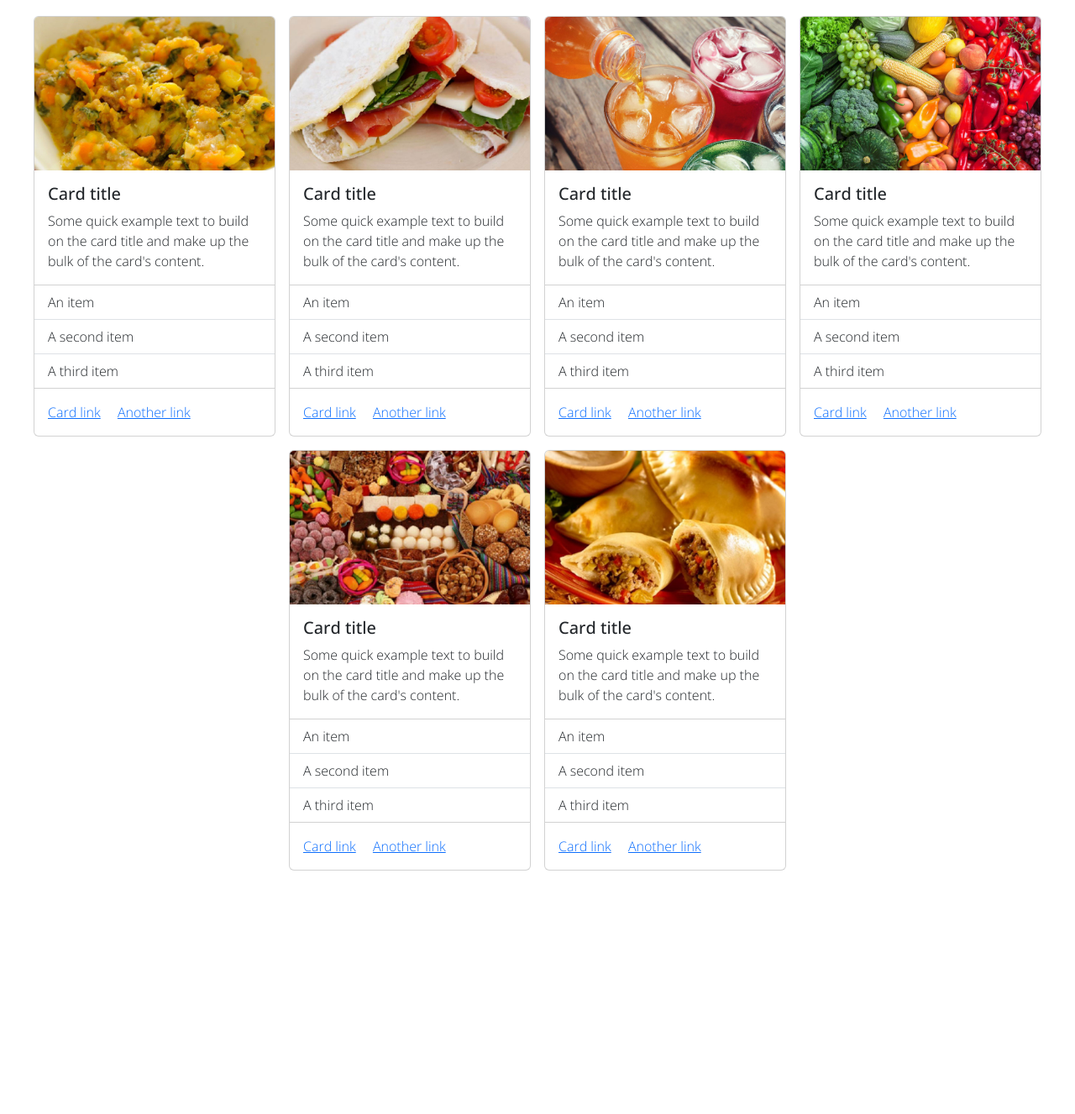
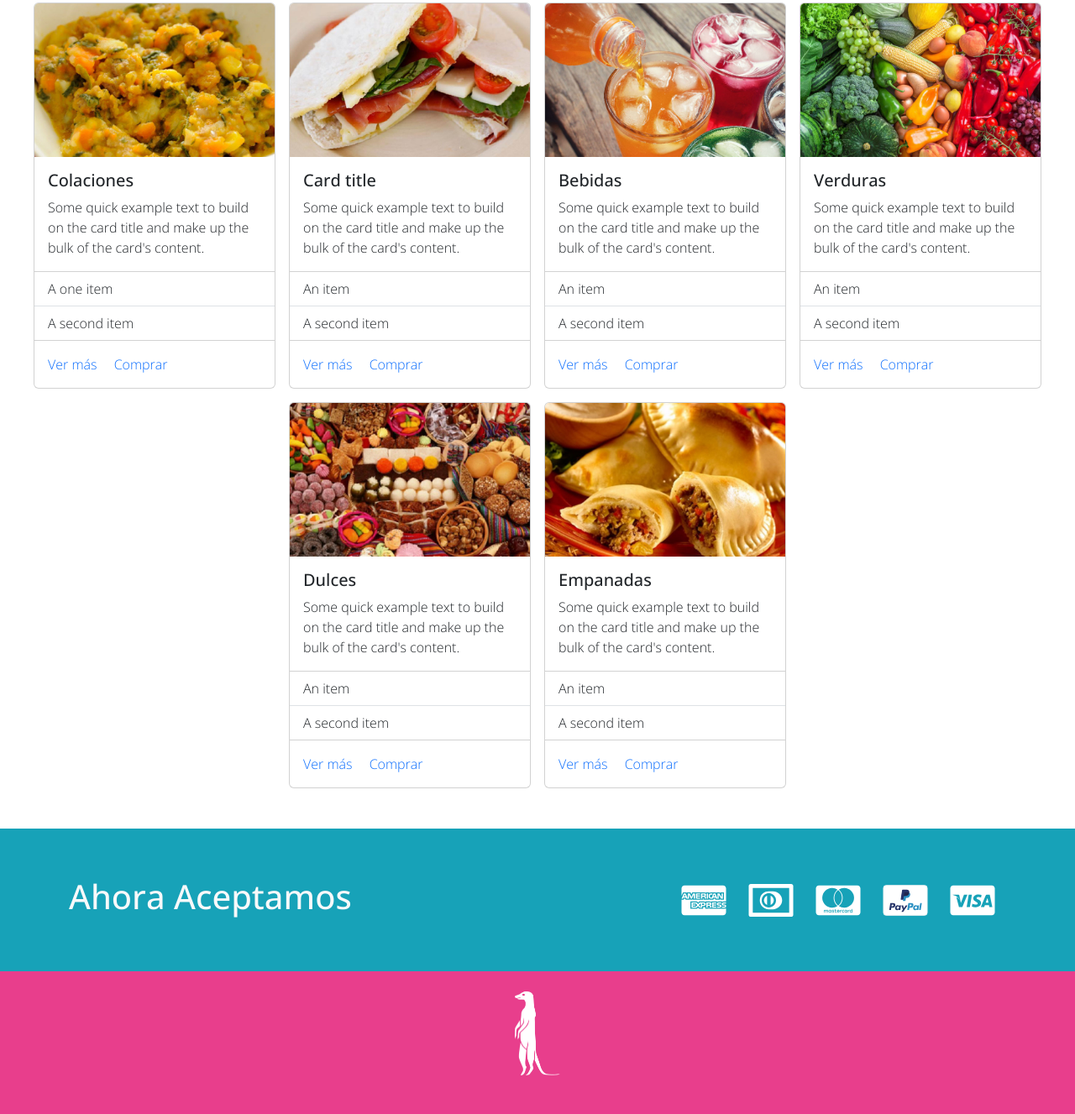
Before and after one commit to SebastianArellanoG/JavaBootcamp, a plain HTML site: page index.html in a window 1280 px wide. Shown: the part 202-1529 px from the top of the page at 84% size. Before the commit the page ends 1239 px from the top, so only its background shows below. Drawn offline with nearby package versions, Linux system fonts and the light colour scheme.

Commit message:
feat: add footer section

```diff
--- a/assets/css/styles.css
+++ b/assets/css/styles.css
@@ -19,3 +19,12 @@
   width: 132px;
   height: auto;
 }
+
+.bg--info {
+  background-color: #17a2b8;
+}
+
+.footer-sections {
+  min-height: 170px;
+  max-height: 200px;
+}
--- a/index.html
+++ b/index.html
@@ -2,10 +2,7 @@
 <html lang="en">
   <head>
     <meta charset="UTF-8" />
-    <meta
-      name="viewport"
-      content="width=device-width, initial-scale=1.0"
-    />
+    <meta name="viewport" content="width=device-width, initial-scale=1.0" />
     <title>Document</title>
     <link rel="stylesheet" href="/assets/css/styles.css" />
     <link
@@ -39,13 +36,11 @@
         </div>
       </div>
     </nav>
-    <hero class="d-flex flex-column align-items-center">
-      <div class="py-5">
+    <hero class="d-flex flex-column align-items-center py-5">
+      <div class="py-3">
         <h1>Nuestros Productos</h1>
       </div>
-      <section
-        class="d-flex flex-row flex-wrap justify-content-center gap-3"
-      >
+      <section class="d-flex flex-row flex-wrap justify-content-center gap-3">
         <div class="card" style="width: 18rem">
           <img
             src="/assets/img/colaciones.jpg"
@@ -53,140 +48,141 @@
             alt="..."
           />
           <div class="card-body">
+            <h5 class="card-title">Colaciones</h5>
+            <p class="card-text">
+              Some quick example text to build on the card title and make up the
+              bulk of the card's content.
+            </p>
+          </div>
+          <ul class="list-group list-group-flush">
+            <li class="list-group-item">A one item</li>
+            <li class="list-group-item">A second item</li>
+          </ul>
+          <div class="card-body">
+            <a href="#" class="card-link text-decoration-none">Ver más</a>
+            <a href="#" class="card-link text-decoration-none">Comprar</a>
+          </div>
+        </div>
+        <div class="card" style="width: 18rem">
+          <img src="/assets/img/desayunos.jpg" class="card-img-top" alt="..." />
+          <div class="card-body">
             <h5 class="card-title">Card title</h5>
             <p class="card-text">
-              Some quick example text to build on the card title and
-              make up the bulk of the card's content.
+              Some quick example text to build on the card title and make up the
+              bulk of the card's content.
             </p>
           </div>
           <ul class="list-group list-group-flush">
             <li class="list-group-item">An item</li>
             <li class="list-group-item">A second item</li>
-            <li class="list-group-item">A third item</li>
           </ul>
           <div class="card-body">
-            <a href="#" class="card-link">Card link</a>
-            <a href="#" class="card-link">Another link</a>
+            <a href="#" class="card-link text-decoration-none">Ver más</a>
+            <a href="#" class="card-link text-decoration-none">Comprar</a>
           </div>
         </div>
         <div class="card" style="width: 18rem">
-          <img
-            src="/assets/img/desayunos.jpg"
-            class="card-img-top"
-            alt="..."
-          />
+          <img src="/assets/img/bebidas.jpg" class="card-img-top" alt="..." />
           <div class="card-body">
-            <h5 class="card-title">Card title</h5>
+            <h5 class="card-title">Bebidas</h5>
             <p class="card-text">
-              Some quick example text to build on the card title and
-              make up the bulk of the card's content.
+              Some quick example text to build on the card title and make up the
+              bulk of the card's content.
             </p>
           </div>
           <ul class="list-group list-group-flush">
             <li class="list-group-item">An item</li>
             <li class="list-group-item">A second item</li>
-            <li class="list-group-item">A third item</li>
           </ul>
           <div class="card-body">
-            <a href="#" class="card-link">Card link</a>
-            <a href="#" class="card-link">Another link</a>
+            <a href="#" class="card-link text-decoration-none">Ver más</a>
+            <a href="#" class="card-link text-decoration-none">Comprar</a>
           </div>
         </div>
         <div class="card" style="width: 18rem">
-          <img
-            src="/assets/img/bebidas.jpg"
-            class="card-img-top"
-            alt="..."
-          />
+          <img src="/assets/img/verduras.jpg" class="card-img-top" alt="..." />
           <div class="card-body">
-            <h5 class="card-title">Card title</h5>
+            <h5 class="card-title">Verduras</h5>
             <p class="card-text">
-              Some quick example text to build on the card title and
-              make up the bulk of the card's content.
+              Some quick example text to build on the card title and make up the
+              bulk of the card's content.
             </p>
           </div>
           <ul class="list-group list-group-flush">
             <li class="list-group-item">An item</li>
             <li class="list-group-item">A second item</li>
-            <li class="list-group-item">A third item</li>
           </ul>
           <div class="card-body">
-            <a href="#" class="card-link">Card link</a>
-            <a href="#" class="card-link">Another link</a>
+            <a href="#" class="card-link text-decoration-none">Ver más</a>
+            <a href="#" class="card-link text-decoration-none">Comprar</a>
           </div>
         </div>
         <div class="card" style="width: 18rem">
-          <img
-            src="/assets/img/verduras.jpg"
-            class="card-img-top"
-            alt="..."
-          />
+          <img src="/assets/img/dulces.jpg" class="card-img-top" alt="..." />
           <div class="card-body">
-            <h5 class="card-title">Card title</h5>
+            <h5 class="card-title">Dulces</h5>
             <p class="card-text">
-              Some quick example text to build on the card title and
-              make up the bulk of the card's content.
+              Some quick example text to build on the card title and make up the
+              bulk of the card's content.
             </p>
           </div>
           <ul class="list-group list-group-flush">
             <li class="list-group-item">An item</li>
             <li class="list-group-item">A second item</li>
-            <li class="list-group-item">A third item</li>
           </ul>
           <div class="card-body">
-            <a href="#" class="card-link">Card link</a>
-            <a href="#" class="card-link">Another link</a>
+            <a href="#" class="card-link text-decoration-none">Ver más</a>
+            <a href="#" class="card-link text-decoration-none">Comprar</a>
           </div>
         </div>
         <div class="card" style="width: 18rem">
-          <img
-            src="/assets/img/dulces.jpg"
-            class="card-img-top"
-            alt="..."
-          />
+          <img src="/assets/img/empanadas.jpg" class="card-img-top" alt="..." />
           <div class="card-body">
-            <h5 class="card-title">Card title</h5>
+            <h5 class="card-title">Empanadas</h5>
             <p class="card-text">
-              Some quick example text to build on the card title and
-              make up the bulk of the card's content.
+              Some quick example text to build on the card title and make up the
+              bulk of the card's content.
             </p>
           </div>
           <ul class="list-group list-group-flush">
             <li class="list-group-item">An item</li>
             <li class="list-group-item">A second item</li>
-            <li class="list-group-item">A third item</li>
           </ul>
           <div class="card-body">
-            <a href="#" class="card-link">Card link</a>
-            <a href="#" class="card-link">Another link</a>
-          </div>
-        </div>
-        <div class="card" style="width: 18rem">
-          <img
-            src="/assets/img/empanadas.jpg"
-            class="card-img-top"
-            alt="..."
-          />
-          <div class="card-body">
-            <h5 class="card-title">Card title</h5>
-            <p class="card-text">
-              Some quick example text to build on the card title and
-              make up the bulk of the card's content.
-            </p>
-          </div>
-          <ul class="list-group list-group-flush">
-            <li class="list-group-item">An item</li>
-            <li class="list-group-item">A second item</li>
-            <li class="list-group-item">A third item</li>
-          </ul>
-          <div class="card-body">
-            <a href="#" class="card-link">Card link</a>
-            <a href="#" class="card-link">Another link</a>
+            <a href="#" class="card-link text-decoration-none">Ver más</a>
+            <a href="#" class="card-link text-decoration-none">Comprar</a>
           </div>
         </div>
       </section>
     </hero>
-    <footer></footer>
+    <footer>
+      <section class="bg--info footer-sections d-none d-sm-flex">
+        <div
+          class="container d-flex align-items-center justify-content-between"
+        >
+          <div>
+            <h1 class="text-light">Ahora Aceptamos</h1>
+          </div>
+          <div>
+            <img
+              src="/assets/svg/american-express-svgrepo-com.svg"
+              alt=""
+            /><img src="/assets/svg/diners-club-svgrepo-com.svg" alt="" /><img
+              src="assets/svg/mastercard-svgrepo-com.svg"
+              alt=""
+            /><img src="/assets/svg/paypal-svgrepo-com.svg" alt="" /><img
+              src="/assets/svg/visa-svgrepo-com.svg"
+              alt=""
+            />
+          </div>
+        </div>
+      </section>
+      <section
+        class="footer-sections bg-pink d-flex justify-content-center py-4"
+      >
+        <img src="/assets/img/logo-footer.png" style="height: 100px" />
+      </section>
+    </footer>
     <script
       src="https://cdn.jsdelivr.net/npm/bootstrap@5.3.3/dist/js/bootstrap.bundle.min.js"
       integrity="sha384-YvpcrYf0tY3lHB60NNkmXc5s9fDVZLESaAA55NDzOxhy9GkcIdslK1eN7N6jIeHz"
```
Also changed, not shown: assets/svg/american-express-svgrepo-com.svg (added), assets/svg/diners-club-svgrepo-com.svg (added), assets/svg/mastercard-svgrepo-com.svg (added), assets/svg/paypal-svgrepo-com.svg (added), assets/svg/visa-svgrepo-com.svg (added).
